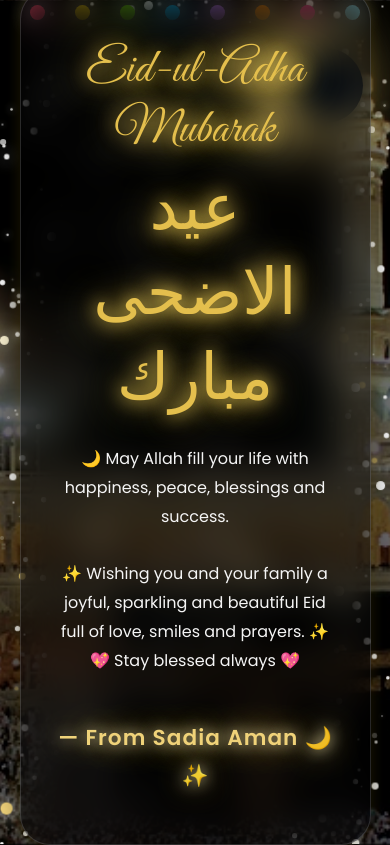
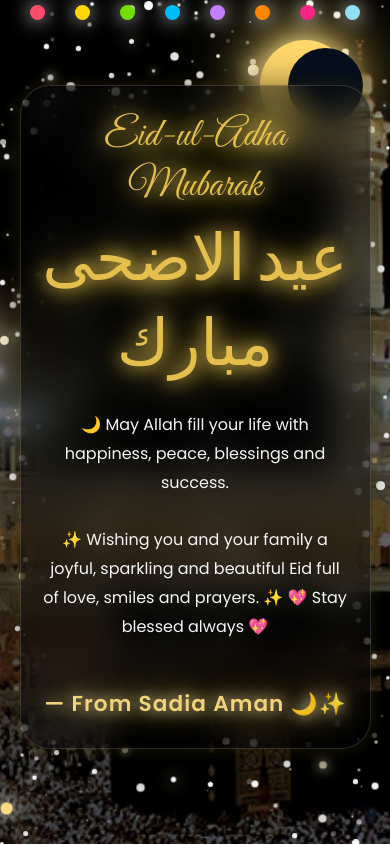
Before and after one commit to SadiaAman443/eid-ul-adha-wish, a plain HTML site: page index.html in a window 390 px wide. Drawn offline with Linux system fonts and the light colour scheme.

Commit message:
fixed responsive

```diff
--- a/style.css
+++ b/style.css
@@ -4,6 +4,7 @@
     box-sizing:border-box;
 }
 body{
+    margin:0;
 
     overflow:hidden;
     height:100vh;
@@ -136,6 +137,7 @@ body{
     z-index:5;
 
     animation:float 4s ease-in-out infinite;
+    transform:scale(0.9);
 }
 
 @keyframes float{
@@ -420,3 +422,33 @@ body{
         height:75px;
     }
 }
+/* ==========================
+   RESPONSIVE FIX
+========================== */
+
+@media screen and (min-width:1400px){
+
+    .card{
+        transform:scale(0.8);
+    }
+}
+
+@media screen and (max-width:768px){
+
+    .card{
+
+        width:90%;
+
+        padding:25px 20px;
+
+        transform:scale(1);
+    }
+
+    .eid{
+        font-size:2.5rem;
+    }
+
+    .subtitle{
+        font-size:1rem;
+    }
+}
```
